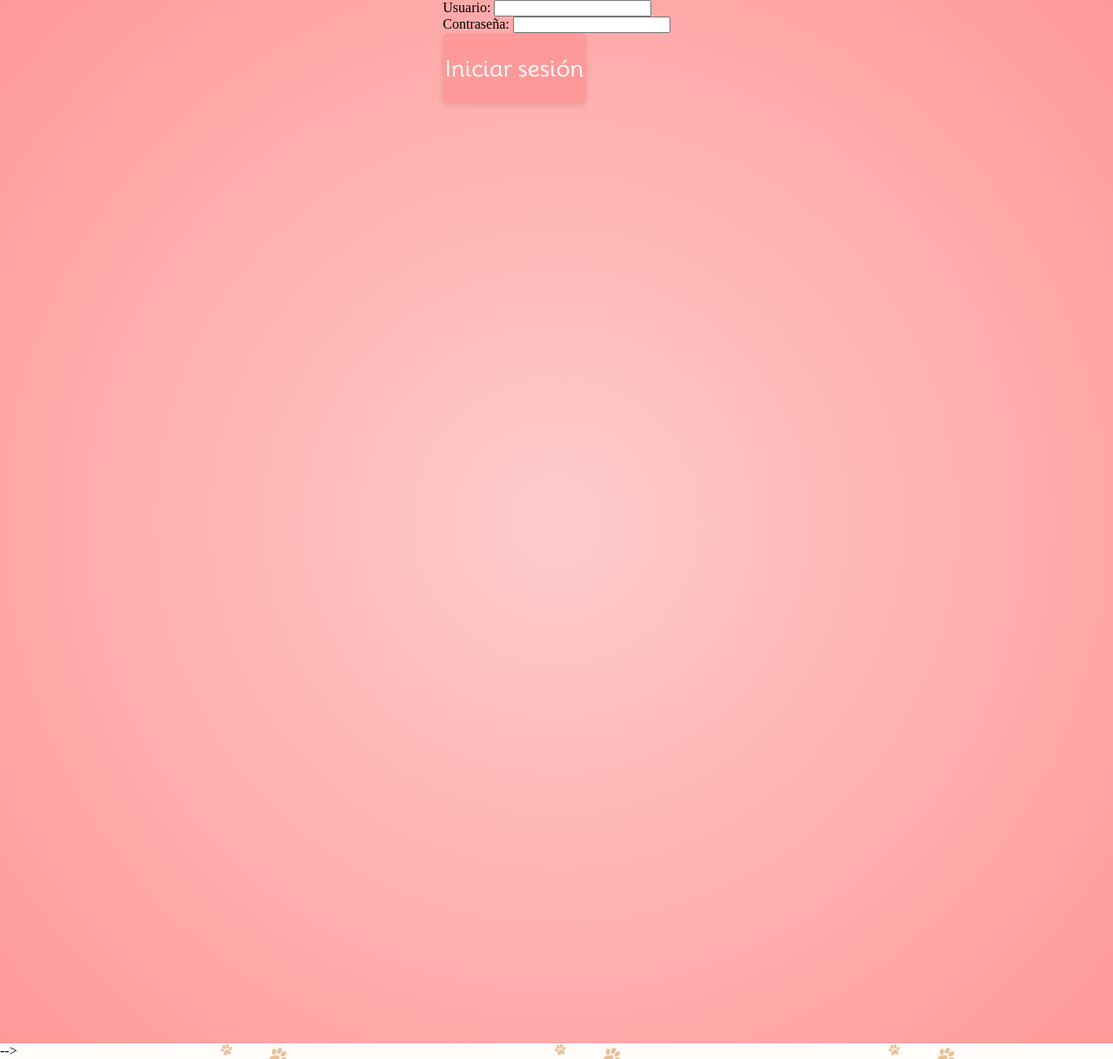
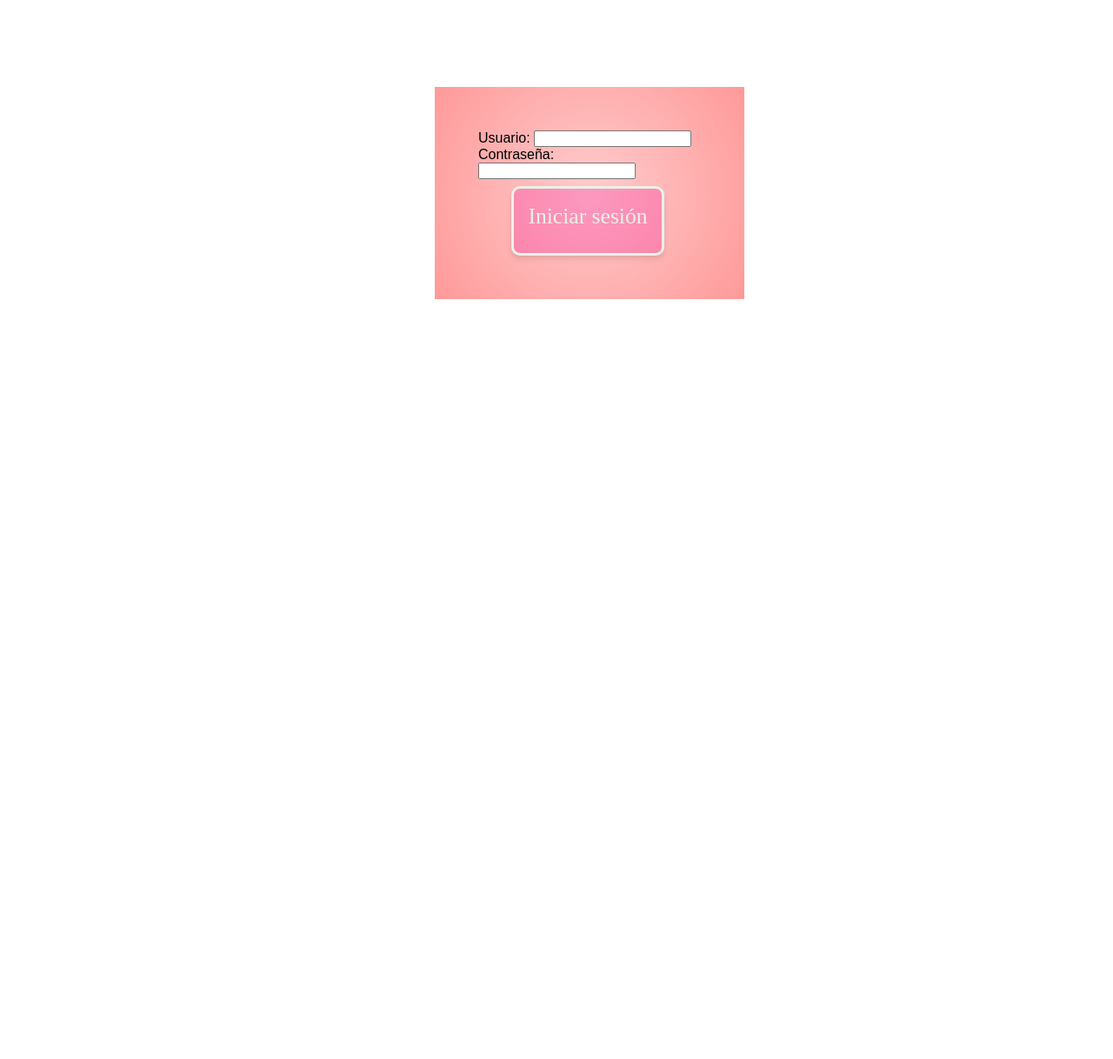
Before and after one commit to Solegit23/sisole, a Flask app: template siete.vidas-FRONT/templates/login.html in a window 1280 px wide. Shown: the whole page at 87% size. After the commit the page ends 344 px from the top, so only its background shows below. Run offline with Flask 3, Linux system fonts and the light colour scheme; the template is opened without the code that fills it, so the values that code supplies are empty.

Commit message:
actualixacion de front con el login

```diff
--- a/siete.vidas-FRONT/css/ingresar_producto.css
+++ b/siete.vidas-FRONT/css/ingresar_producto.css
@@ -5,7 +5,7 @@
 
 .container-form{
     background: radial-gradient(circle, #ffcccc, #ff9999);
-    height: 150vh;
+    height: 15vh;
     display: flex;
     flex-direction: column;
     align-items:center;
--- /dev/null
+++ b/siete.vidas-FRONT/css/login.css
@@ -0,0 +1,53 @@
+*{
+    margin: 0%;
+    padding: 0%;
+}
+
+
+
+   /* Contenedor del formulario */
+   .container-forml {
+    height:auto;
+    width:20vw;
+    margin: 100px;
+    margin-left: 500px;
+    padding: 50px;
+
+    font-family: Arial, sans-serif;
+    display:flex;
+    justify-content: center; /* Centra horizontalmente */
+    align-items: center; /* Centra verticalmente */
+}
+
+/* Estilo del formulario */
+.login-form {
+   font-size: 2vh;
+    display: block;
+    background: #fff;
+    border-radius: 8px;
+    box-shadow: 0 0 10px rgba(0, 0, 0, 0.1);
+    width: 30px; /* Ancho fijo para el formulario */
+    text-align: center; /* Centra el texto dentro del formulario */
+
+}
+
+
+  button{
+    border-color: #7fafdf;
+    background-color:rgba(243, 0, 150, 0.25);/* Color de fondo */
+    color: rgb(232, 242, 232); /* Color */
+    margin-right: 2vw;
+    margin-left: 3vw;
+    margin-top: 1vh;
+    padding: 2vw 2vh; /* Relleno interno */
+    padding-top: 2vh;
+    border:solid; /* Quita el borde */
+    border-radius: 10px; /* Borde redondeado */
+    text-align: center; /* Alineación del texto */
+    text-decoration: none; /* Quita el subrayado predeterminado */
+    display: inline-block; /* Mostrar como bloque en línea */
+    font-size: 2vw; /* Tamaño de fuente */
+    cursor: pointer; /* Cambia el cursor al pasar el ratón */
+
+
+  }
--- a/siete.vidas-FRONT/index.html
+++ b/siete.vidas-FRONT/index.html
@@ -39,7 +39,7 @@
             </nav>
             <a class="nuevob" href="/templates/login.html">Iniciar sesión</a>
             <button class="no-border" id="hideMenuButton">
-                <img src="/img/huella-animacion - copia.png" alt="ocultar-menu">
+                <img src="../siete.vidas-FRONT/img/huella-animacion - copia.png" alt="ocultar-menu">
             </button>
 
         </div>
@@ -61,7 +61,7 @@
                     class="wp-block-cover__background has-secondary-background-color has-background-dim-70 has-background-dim"></span>
                 <div class="wp-block-cover__content">
 
-                    <h1><img id="huella-ico" src="img/pngtree-pink-cat-paw-paw-image_2244116-removebg-preview.png"
+                    <h1><img id="huella-ico" src="../siete.vidas-FRONT/img/pngtree-pink-cat-paw-paw-image_2244116-removebg-preview.png"
                             alt="">¡Bienvenido/a a Seven Lives, amante de los felinos!</h1>img id="huella-ico"
                             src="img/pngtree-pink-cat-paw-paw-image_2244116-removebg-preview.png" alt=""></h1>
                     <h4>Desde las majestuosas pirámides de Egipto, donde los gatos eran venerados como dioses, hasta
--- a/siete.vidas-FRONT/templates/login.html
+++ b/siete.vidas-FRONT/templates/login.html
@@ -5,7 +5,8 @@
     <meta name="viewport" content="width=device-width, initial-scale=1.0" />
 
     <link rel="stylesheet" href="../css/ingresar_producto.css" />
-    <link rel="stylesheet" href="../css/tabla_productos.css" />
+    <!-- <link rel="stylesheet" href="../css/tabla_productos.css" /> -->
+    <link rel="stylesheet" href="../css/login.css">
     <title>Iniciar sesión</title>
   </head>
   <body>
@@ -37,7 +38,7 @@
           return false; // Evitar que el formulario se envíe de forma convencional
         }
     </script>
-    </div> -->
+    </div>
     <footer></footer>
 
 
```
Also changed, not shown: siete.vidas-FRONT/templates/ingresar_producto.html (+4 -8 lines).
